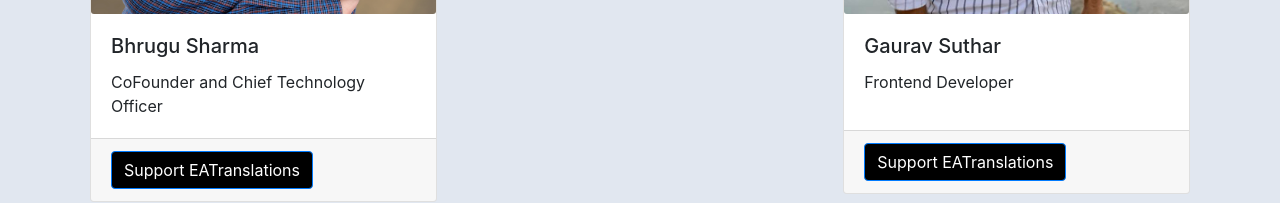
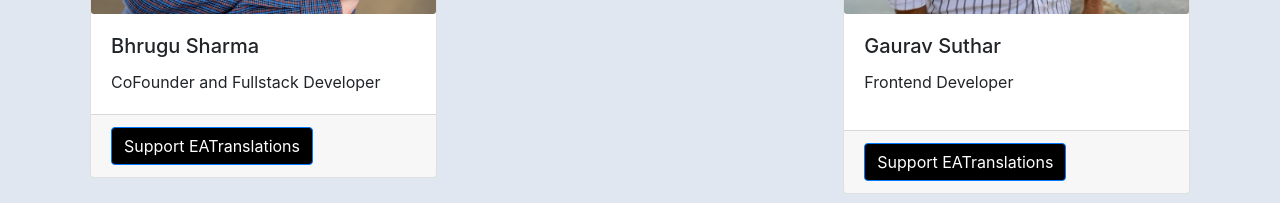
Before and after one commit to saheelsapovadia/EAheroku, a React (Create React App) app in the folder client/: page /aboutus in a window 1280 px wide. Shown: the part 650-853 px from the top of the page. Built offline with nearby package versions, Linux system fonts and the light colour scheme.

Commit message:
Update Developer.js
updated dev.js

```diff
--- a/client/src/Components/Tab/Developer/Developer.js
+++ b/client/src/Components/Tab/Developer/Developer.js
@@ -10,7 +10,7 @@ function Developer() {
           <Card.Img src="Bhrugu.jpg" />
           <Card.Body>
             <Card.Title>Bhrugu Sharma</Card.Title>
-            <Card.Text>CoFounder and Chief Technology Officer</Card.Text>
+            <Card.Text>CoFounder and Fullstack Developer</Card.Text>
           </Card.Body>
           <Card.Footer>
             <Button style={{ backgroundColor: 'black' }}>
```
